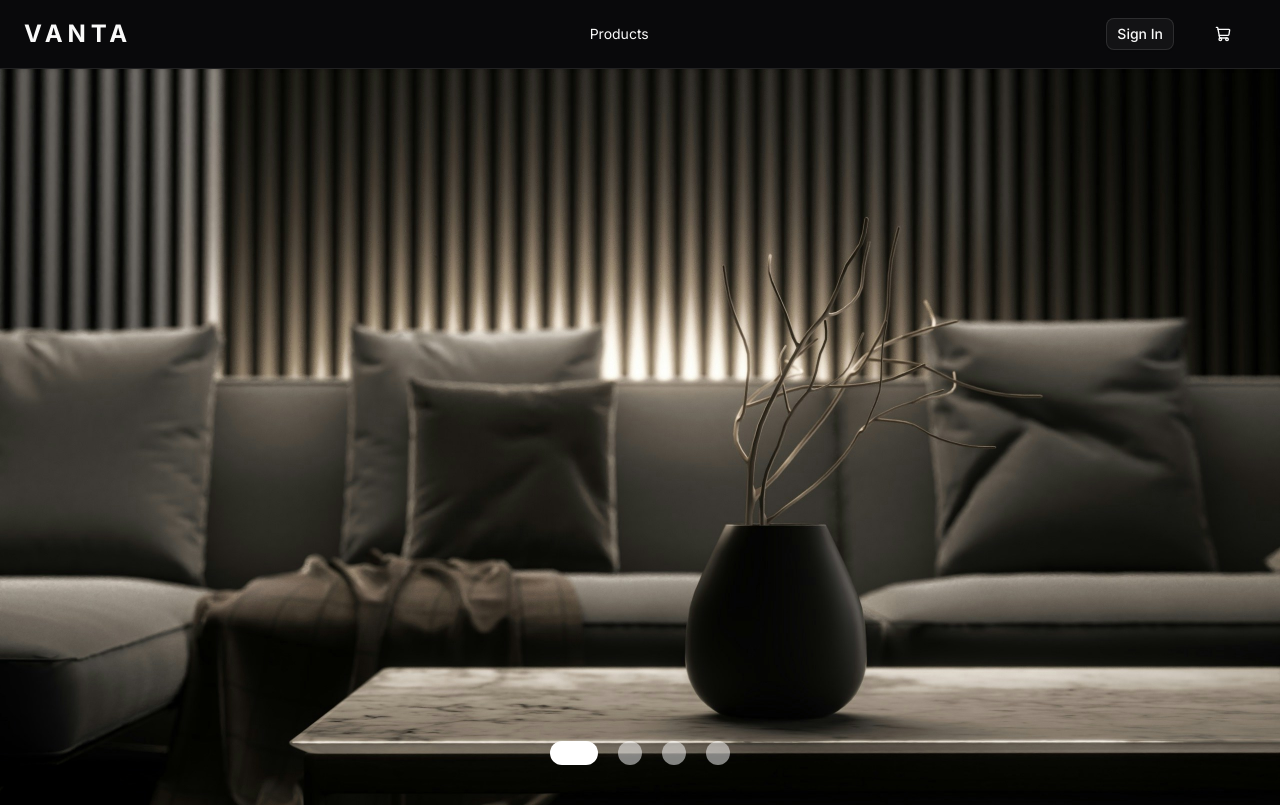
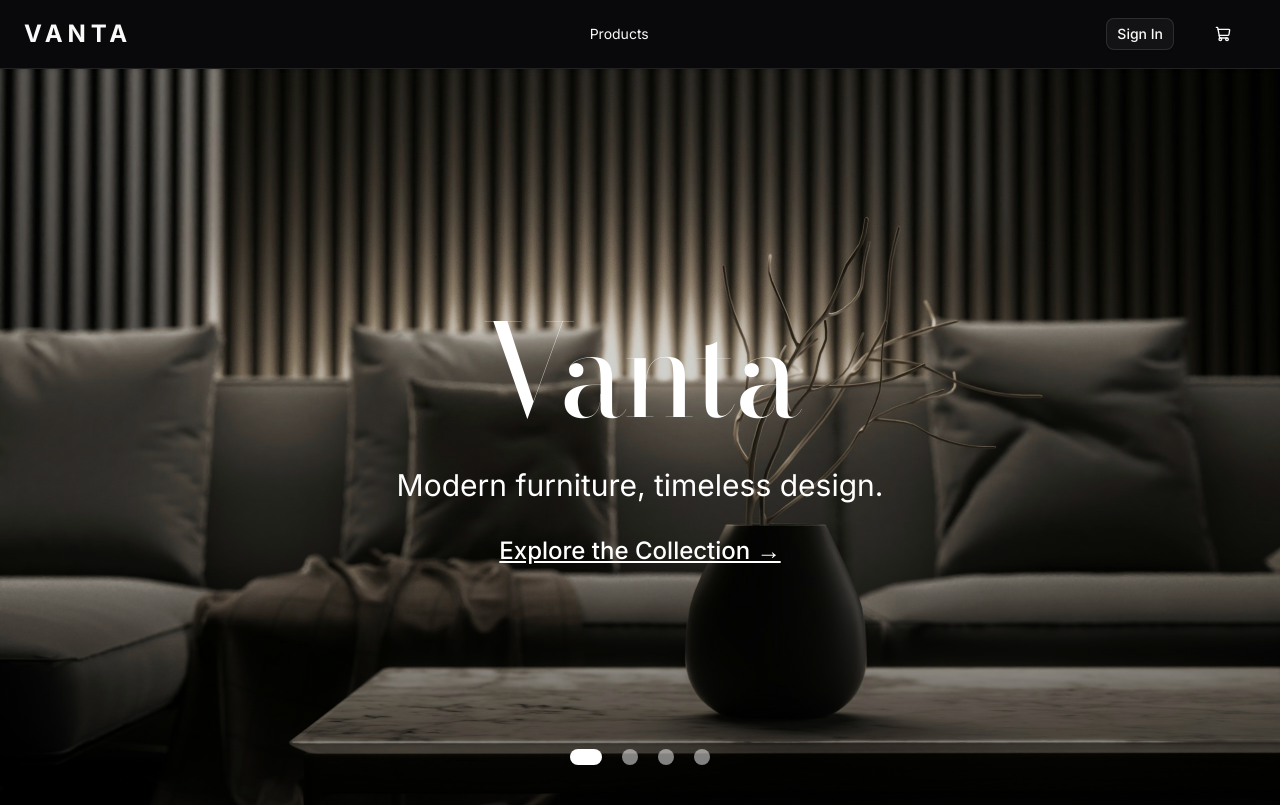
Before and after one commit to zah8756/ecommerce-store, a Next.js app: page / in a window 1280 px wide. Built offline with nearby package versions, Linux system fonts and the light colour scheme; no server answers.

Commit message:
Add Bodoni font to globals and layout, enhance HeroCarousel with text and links for improved user engagement.

```diff
--- a/src/app/globals.css
+++ b/src/app/globals.css
@@ -10,6 +10,7 @@
 	--font-sans: var(--font-sans);
 	--font-mono: var(--font-geist-mono);
 	--font-heading: var(--font-sans);
+	--font-bodoni: var(--font-bodoni);
 	--color-sidebar-ring: var(--sidebar-ring);
 	--color-sidebar-border: var(--sidebar-border);
 	--color-sidebar-accent-foreground: var(--sidebar-accent-foreground);
--- a/src/app/layout.tsx
+++ b/src/app/layout.tsx
@@ -1,5 +1,5 @@
 import type { Metadata } from "next";
-import { Geist, Geist_Mono, Inter } from "next/font/google";
+import { Bodoni_Moda, Geist, Geist_Mono, Inter } from "next/font/google";
 import "./globals.css";
 import { cn } from "@/lib/utils";
 import NavBar from "@/components/NavBar";
@@ -14,6 +14,11 @@ const geistSans = Geist({
 
 const geistMono = Geist_Mono({
 	variable: "--font-geist-mono",
+	subsets: ["latin"],
+});
+
+const bodoniModa = Bodoni_Moda({
+	variable: "--font-bodoni",
 	subsets: ["latin"],
 });
 
@@ -35,6 +40,7 @@ export default function RootLayout({
 				"antialiased",
 				geistSans.variable,
 				geistMono.variable,
+				bodoniModa.variable,
 				"font-sans",
 				inter.variable,
 			)}>
--- a/src/components/heroCarousal.tsx
+++ b/src/components/heroCarousal.tsx
@@ -8,27 +8,44 @@ import {
 	type CarouselApi,
 } from "@/components/ui/carousel";
 import Image from "next/image";
+import Link from "next/link";
 
 const images = [
 	{
 		src: "/hero1.jpg",
 		alt: "Hero 1",
 		priority: true,
+		h1text: "Vanta",
+		ptext: "Modern furniture, timeless design.",
+		link: "/products",
+		linkText: "Explore the Collection →",
 	},
 	{
 		src: "/hero2.jpg",
 		alt: "Hero 2",
 		priority: false,
+		h1text: "Timeless Style",
+		ptext: "Classic furniture, elegant design.",
+		link: "/products",
+		linkText: "Shop Now →",
 	},
 	{
 		src: "/hero3.jpg",
 		alt: "Hero 3",
 		priority: false,
+		h1text: "Transform Your Space",
+		ptext: "Bring your vision to life with our custom solutions.",
+		link: "/products",
+		linkText: "Get Started →",
 	},
 	{
 		src: "/hero4v2.jpg",
 		alt: "Hero 4",
 		priority: false,
+		h1text: "Your Vision, Our Expertise",
+		ptext: "Custom design, tailored to your needs.",
+		link: "/products",
+		linkText: "Discover Our Services →",
 	},
 ];
 
@@ -61,6 +78,22 @@ const HeroCarousel = () => {
 								{...(image.priority && { fetchPriority: "high" })}
 								className='object-cover'
 							/>
+							{/* Soft veil so hero text stays readable over the photo */}
+							<div
+								aria-hidden='true'
+								className='absolute inset-0 bg-gradient-to-t from-black/50 via-black/20 to-black/10'
+							/>
+							<div className='absolute top-1/2 left-1/2 -translate-x-1/2 -translate-y-1/2 z-10 text-white text-center '>
+								<h1 className='font-bodoni text-9xl font- tracking-tight mb-8'>
+									{image.h1text}
+								</h1>
+								<p className='text-3xl mb-8'>{image.ptext}</p>
+								<Link
+									href={image.link}
+									className='text-2xl font-medium cursor-pointer underline hover:text-gray-300'>
+									{image.linkText}
+								</Link>
+							</div>
 						</CarouselItem>
 					))}
 				</CarouselContent>
@@ -71,9 +104,9 @@ const HeroCarousel = () => {
 					<button
 						key={index}
 						onClick={() => api?.scrollTo(index)}
-						className={`w-6 h-6 rounded-full transition-all duration-300 cursor-pointer ${
+						className={`w-4 h-4 rounded-full transition-all duration-300 cursor-pointer ${
 							currentIndex === index
-								? "bg-white w-12" // active: wider pill
+								? "bg-white w-8 " // active: wider pill
 								: "bg-white/50" // inactive: dim circle
 						}`}
 						aria-label={`Go to slide ${index + 1}`}
```
